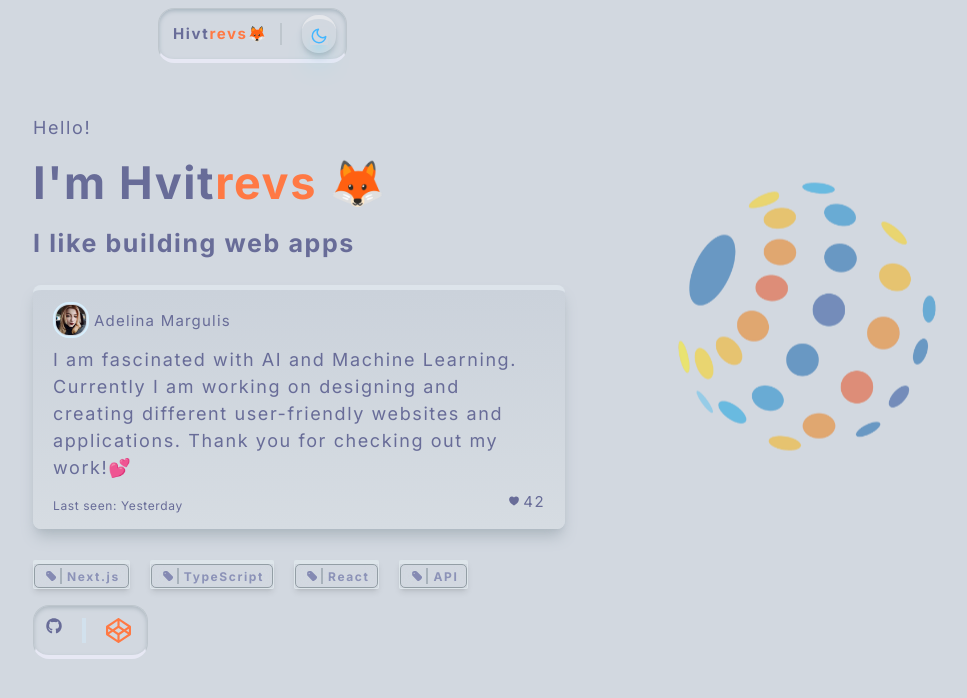
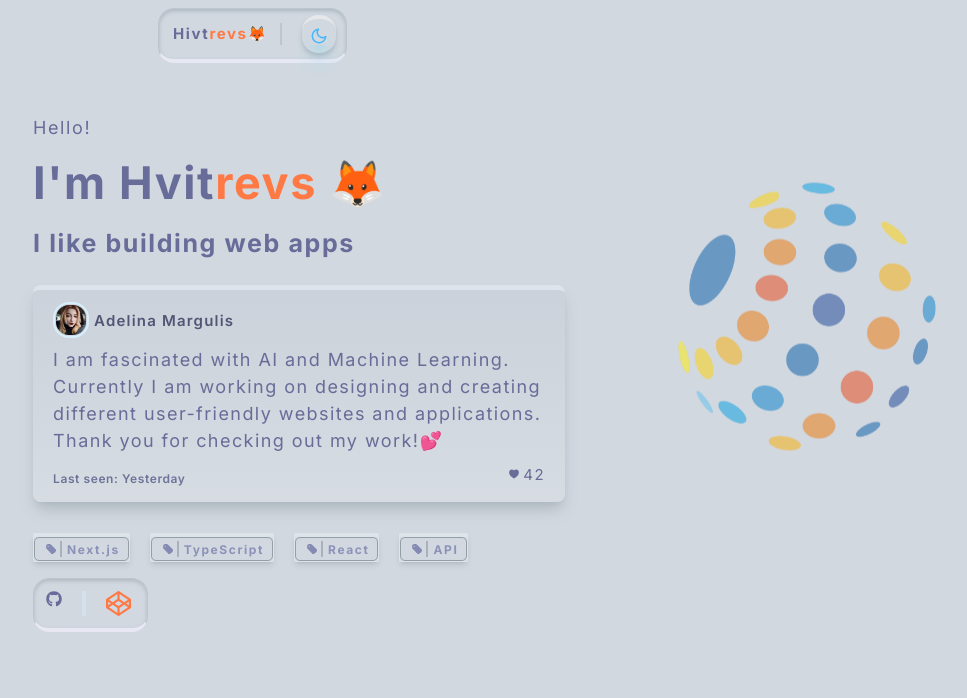
Before and after one commit to Hvitrevs/new-hub, a Next.js app: page / in a window 1280 px wide. Shown: the top 698 px of the page, without its empty margins (223-1190 px from the left). Built offline with nearby package versions, Linux system fonts and the light colour scheme.

Commit message:
ui tweak for card

```diff
--- a/app/components/HeroFirst.tsx
+++ b/app/components/HeroFirst.tsx
@@ -41,19 +41,19 @@ const HeroFirst = () => {
                 height={35}
                 width={35}
               />
-              <p className='text-[15px] tracking-[.08em] mt-2 md:ml-[-15px]'>
+              <p className='text-[15px] tracking-[.08em] mt-2 md:ml-[-15px] text-[#525574] dark:text-[#758598] font-semibold'>
                 Adelina Margulis
               </p>
             </div>
 
-            <p className=' md:text-[18px] xxs:text-[13px]  dark:text-[#5e6393]'>
+            <p className=' md:text-[18px] xxs:text-[13px] tracking-[.08em] dark:text-[#606698]'>
             I am fascinated with AI and Machine Learning. Currently I am working on designing and creating different user-friendly websites and applications.
             Thank you for checking out my work!💕
             </p>
 
 
             <div className='flex md:h-9 gap-2 flex md:gap-5 justify-between '>
-              <p className='xxs:text-[9px] md:text-[12px] tracking-[.05em] mt-4'>
+              <p className='xxs:text-[9px] md:text-[12px] tracking-[.05em] mt-4 text-[#6f7399] font-semibold dark:text-[#75889d]'>
                 Last seen: Yesterday
               </p>
               <Liker />
```
